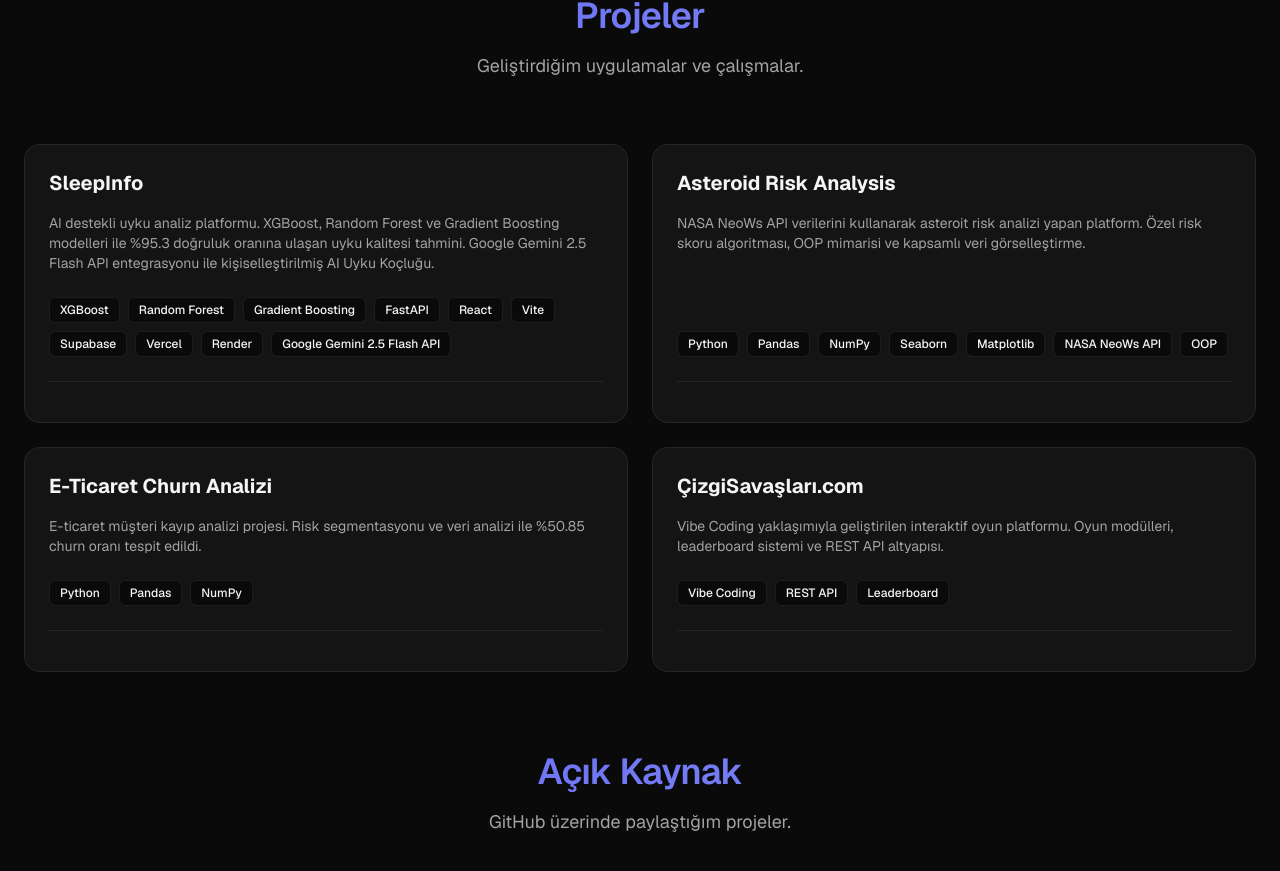
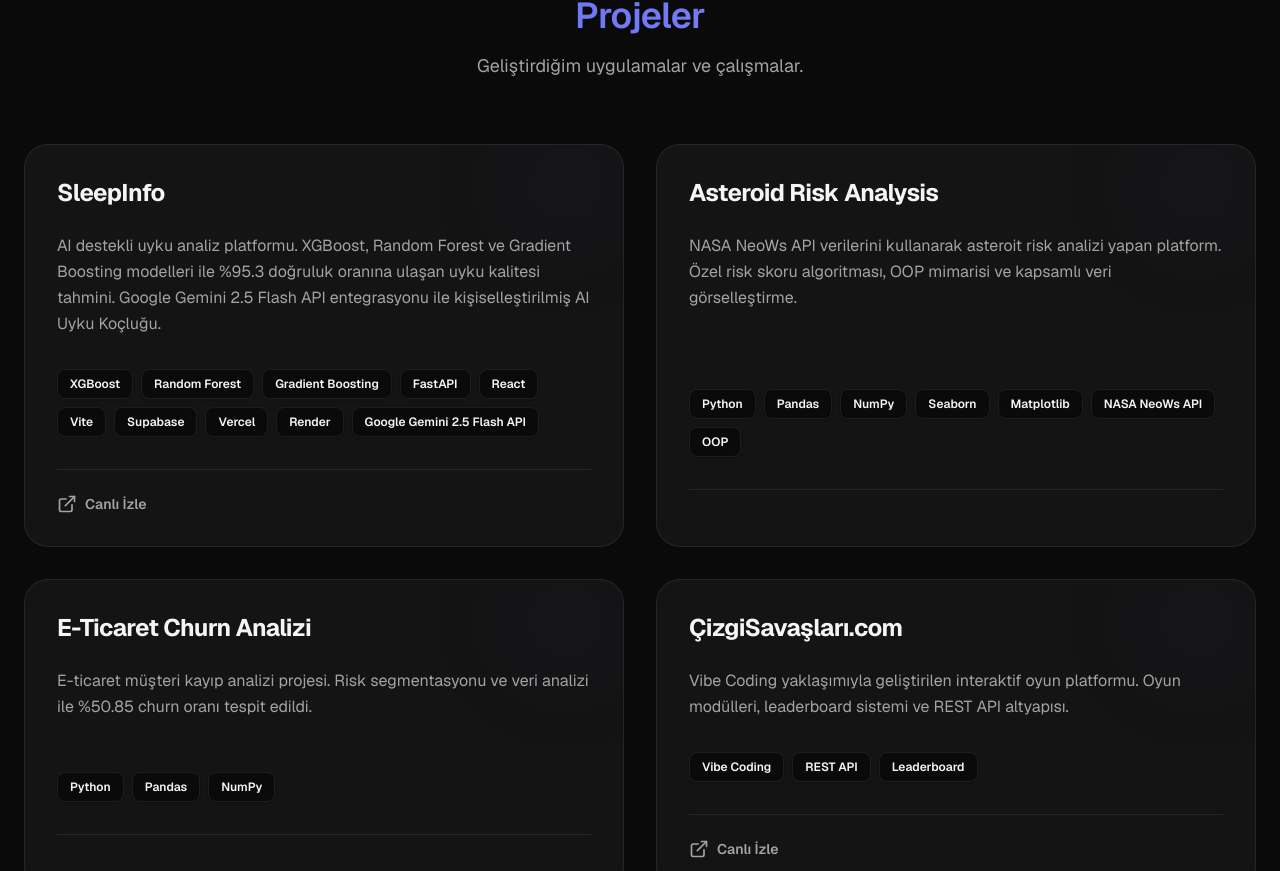
Before and after one commit to cemyildizcy/cemyildiz-portfolio, a Next.js app: page / in a window 1280 px wide. Shown: the part 1758-2629 px from the top of the page. Built offline with nearby package versions, Linux system fonts and the light colour scheme; no server answers.

Commit message:
style: remove grayscale from profile image, embed actual linkedin posts, and enhance projects section UI

```diff
--- a/src/app/page.tsx
+++ b/src/app/page.tsx
@@ -12,9 +12,9 @@ export default function Home() {
       <HeroSection />
       <AboutSection />
       <ProjectsSection />
+      <LinkedinSection />
       <SkillsSection />
       <EducationSection />
-      <LinkedinSection />
       <ContactSection />
     </>
   );
--- a/src/components/sections/AboutSection.tsx
+++ b/src/components/sections/AboutSection.tsx
@@ -29,7 +29,7 @@ export function AboutSection() {
                     src="/images/profile.jpg"
                     alt="Cem Yıldız"
                     fill
-                    className="object-cover object-center grayscale hover:grayscale-0 transition-all duration-500"
+                    className="object-cover object-center hover:scale-105 transition-transform duration-700"
                     sizes="(max-width: 768px) 100vw, 50vw"
                     priority
                   />
--- a/src/components/sections/LinkedinSection.tsx
+++ b/src/components/sections/LinkedinSection.tsx
@@ -6,9 +6,9 @@ import { SectionHeading } from '@/components/ui/SectionHeading';
 // Bu ID'leri kendi LinkedIn gönderilerinden alabilirsin
 // LinkedIn postunda sağ üstten "Gönderiyi yerleştir" (Embed this post) deyip URL içindeki activity ID'yi kopyalayabilirsin
 const linkedinPosts = [
-  "7175893321523456789", // Placeholder ID 1
-  "7172893321523456789", // Placeholder ID 2
-  "7171893321523456789"  // Placeholder ID 3
+  "7463283782419238912", // Post 1
+  "7459681621911375873", // Post 2
+  "7457482069338669056"  // Post 3
 ];
 
 export const LinkedinSection = () => {
@@ -20,26 +20,16 @@ export const LinkedinSection = () => {
         <div className="grid grid-cols-1 lg:grid-cols-3 gap-8 mt-12">
           {linkedinPosts.map((postId, index) => (
             <ScrollReveal key={index} delay={index * 0.1}>
-              <div className="bg-[var(--card)] rounded-2xl overflow-hidden border border-[var(--border-color)] shadow-lg h-[400px] w-full flex items-center justify-center">
-                {/* LinkedIn Embed Iframe */}
-                <div className="text-center p-6 text-[var(--text-secondary)]">
-                  <p className="text-sm mb-4">Gönderi yüklenemezse veya ad-blocker engellerse linke tıklayın:</p>
-                  <a href={`https://www.linkedin.com/feed/update/urn:li:activity:${postId}`} target="_blank" rel="noopener noreferrer" className="text-[var(--accent)] hover:underline text-sm font-medium">
-                    LinkedIn'de Görüntüle
-                  </a>
-                </div>
-                {/* Gerçek kullanımda üstteki div yerine aşağıdaki iframe aktif edilecek: */}
-                {/*
+              <div className="bg-[var(--card)] rounded-2xl overflow-hidden border border-[var(--border-color)] shadow-lg h-[460px] w-full flex flex-col group hover:border-[var(--accent)] transition-colors duration-300">
                 <iframe
-                  src={`https://www.linkedin.com/embed/feed/update/urn:li:share:${postId}`}
+                  src={`https://www.linkedin.com/embed/feed/update/urn:li:activity:${postId}`}
                   height="100%"
                   width="100%"
                   frameBorder="0"
                   allowFullScreen
-                  title="Embedded post"
-                  className="bg-white"
+                  title="Embedded LinkedIn post"
+                  className="bg-transparent w-full h-full flex-grow"
                 ></iframe>
-                */}
               </div>
             </ScrollReveal>
           ))}
--- a/src/components/sections/ProjectsSection.tsx
+++ b/src/components/sections/ProjectsSection.tsx
@@ -36,44 +36,54 @@ export const ProjectsSection = () => {
         <SectionHeading title="Projeler" subtitle="Geliştirdiğim uygulamalar ve çalışmalar." />
 
         {/* Portfolio Projects Grid */}
-        <div className="grid grid-cols-1 md:grid-cols-2 gap-6 mb-20">
+        <div className="grid grid-cols-1 md:grid-cols-2 gap-8 mb-24">
           {portfolioData.projects.map((project: any, index: number) => (
             <ScrollReveal key={index} delay={index * 0.1}>
               <motion.div
-                whileHover={{ y: -5 }}
-                transition={{ duration: 0.2 }}
-                className="h-full rounded-2xl p-6 bg-[var(--surface)] border border-[var(--border-color)] flex flex-col backdrop-blur-sm"
+                whileHover={{ y: -8 }}
+                className="group relative h-full rounded-3xl p-8 bg-[var(--surface)] border border-[var(--border-color)] flex flex-col overflow-hidden backdrop-blur-xl transition-all duration-300 hover:shadow-[0_0_40px_-10px_var(--accent)] hover:border-[var(--accent)]"
               >
-                <div className="flex justify-between items-start mb-4">
-                  <h3 className="text-xl font-bold text-[var(--text-primary)]">{project.title}</h3>
+                {/* Glow Overlay */}
+                <div className="absolute top-0 right-0 -mt-4 -mr-4 w-32 h-32 bg-gradient-to-br from-[var(--accent)] to-transparent opacity-10 rounded-full blur-3xl group-hover:opacity-30 transition-opacity duration-500"></div>
+
+                <div className="flex justify-between items-start mb-6 z-10">
+                  <h3 className="text-2xl font-bold text-[var(--text-primary)] tracking-tight">{project.title}</h3>
                   {project.date && (
-                    <span className="text-xs text-[var(--text-secondary)] font-medium bg-[var(--bg)] px-2 py-1 rounded-full border border-[var(--border-color)]">
+                    <span className="text-xs text-[var(--text-secondary)] font-semibold bg-[var(--bg)] px-3 py-1.5 rounded-full border border-[var(--border-color)]">
                       {project.date}
                     </span>
                   )}
                 </div>
 
-                <p className="text-[var(--text-secondary)] text-sm mb-6 flex-grow">
+                <p className="text-[var(--text-secondary)] leading-relaxed mb-8 flex-grow z-10">
                   {project.description}
                 </p>
 
-                <div className="flex flex-wrap gap-2 mb-6">
+                <div className="flex flex-wrap gap-2 mb-8 z-10">
                   {project.technologies?.map((tech: string, i: number) => (
-                    <span key={i} className="text-xs font-medium px-2.5 py-1 rounded-md bg-[var(--bg)] text-[var(--text-primary)] border border-[var(--border-color)]">
+                    <span key={i} className="text-xs font-semibold px-3 py-1.5 rounded-lg bg-[var(--bg)] text-[var(--text-primary)] border border-[var(--border-color)] shadow-sm">
                       {tech}
                     </span>
                   ))}
                 </div>
 
-                <div className="flex items-center gap-4 mt-auto pt-4 border-t border-[var(--border-color)]">
+                <div className="flex items-center gap-6 mt-auto pt-6 border-t border-[var(--border-color)] z-10">
                   {project.github && (
-                    <a href={project.github} target="_blank" rel="noopener noreferrer" className="text-[var(--text-secondary)] hover:text-[var(--accent)] transition-colors flex items-center gap-2 text-sm font-medium">
-                      <GithubIcon className="w-4 h-4" /> GitHub
+                    <a href={project.github} target="_blank" rel="noopener noreferrer" className="text-[var(--text-secondary)] hover:text-[var(--text-primary)] transition-colors flex items-center gap-2 text-sm font-semibold group/link">
+                      <GithubIcon className="w-5 h-5 group-hover/link:text-[var(--accent)] transition-colors" />
+                      <span className="group-hover/link:underline">GitHub</span>
                     </a>
                   )}
-                  {project.link && (
-                    <a href={project.link} target="_blank" rel="noopener noreferrer" className="text-[var(--text-secondary)] hover:text-[var(--accent)] transition-colors flex items-center gap-2 text-sm font-medium">
-                      <ExternalLink className="w-4 h-4" /> Canlı İzle
+                  {project.liveUrl && (
+                    <a href={project.liveUrl} target="_blank" rel="noopener noreferrer" className="text-[var(--text-secondary)] hover:text-[var(--text-primary)] transition-colors flex items-center gap-2 text-sm font-semibold group/link">
+                      <ExternalLink className="w-5 h-5 group-hover/link:text-[var(--accent)] transition-colors" />
+                      <span className="group-hover/link:underline">Canlı İzle</span>
+                    </a>
+                  )}
+                  {project.link && !project.liveUrl && (
+                    <a href={project.link} target="_blank" rel="noopener noreferrer" className="text-[var(--text-secondary)] hover:text-[var(--text-primary)] transition-colors flex items-center gap-2 text-sm font-semibold group/link">
+                      <ExternalLink className="w-5 h-5 group-hover/link:text-[var(--accent)] transition-colors" />
+                      <span className="group-hover/link:underline">İncele</span>
                     </a>
                   )}
                 </div>
```
